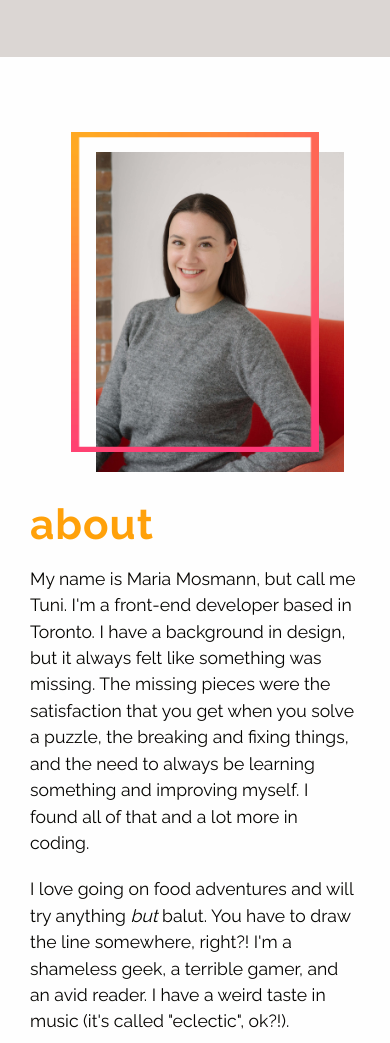
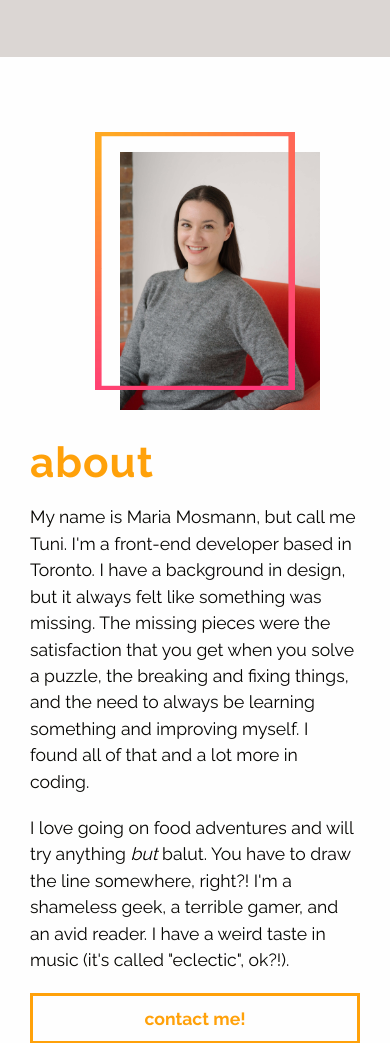
Before and after one commit to tunimosmann/portfolio, a plain HTML site: page index.html in a window 390 px wide. Shown: the part 787-1830 px from the top of the page. Drawn offline with nearby package versions, Linux system fonts and the light colour scheme.

Commit message:
more fixes for smaller devices :octocat:

```diff
--- a/styles/partials/_about.scss
+++ b/styles/partials/_about.scss
@@ -7,7 +7,7 @@
         padding-bottom: 50px;
     }
     &__headshotContainer {
-        flex: 1 0 250px;
+        flex: 1 0 280px;
         margin-right: 100px;
         position: relative;
     }
@@ -22,7 +22,7 @@
         left: 0;
     }
     &__textContainer {
-       flex: 1 0 300px;
+       flex: 2 0 280px;
     }
     &__text {
         line-height: 3rem;
--- a/styles/partials/_mediaQueries.scss
+++ b/styles/partials/_mediaQueries.scss
@@ -66,19 +66,20 @@
     }
     .about {
         &__wrapper {
-            flex-direction: column;
-            justify-content: space-between;
-            align-items: center;
+            justify-content: center;
             padding-bottom: 0;
         }
         &__headshotContainer {
             margin: 0 0 50px 0;
-            width: 50%;
+            flex: 0 0 300px;
         }
         &__headshot {
             position: relative;
             top: 20px;
             left: 25px;
+        }
+        &__textContainer {
+            flex-basis: 400px;
         }
     }
     .button {
@@ -200,7 +201,10 @@
     }
     .about {
         &__headshotContainer {
-            width: 75%;
+            flex-basis: 200px;
+        }
+        &__textContainer {
+            flex-basis: 220px;
         }
     }
     .work {
--- a/styles/partials/_work.scss
+++ b/styles/partials/_work.scss
@@ -62,7 +62,7 @@
     }
     &__imageContainer {
         padding: 20px;
-        flex: 1 0 280px;
+        flex: 2 0 250px;
         display: flex;
         flex-direction: column;
         align-items: center;
```
Also changed, not shown: assets/iCanDo.png, styles/style.css.
